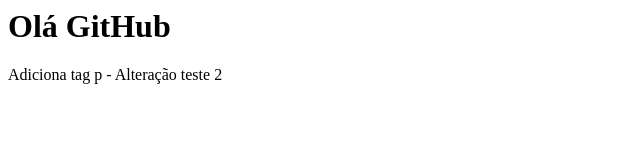
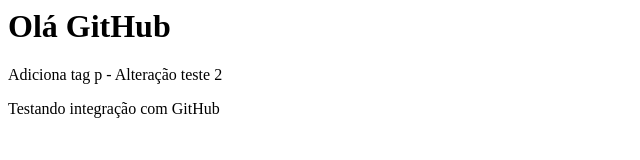
Before and after one commit to RhiadiHaiek/ola-github, a plain HTML site: page index.html in a window 1280 px wide. Shown: the whole page, without its empty margins (0-640 px from the left). Drawn offline with Linux system fonts and the light colour scheme.

Commit message:
Testa integração

```diff
--- a/index.html
+++ b/index.html
@@ -2,5 +2,6 @@
   <body>
     <h1>Olá GitHub</h1>
     <p>Adiciona tag p - Alteração teste 2</p>
+    <p>Testando integração com GitHub</p>
   </body>
 </html>
```
